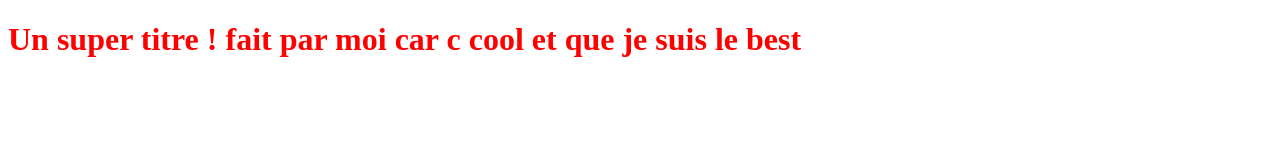
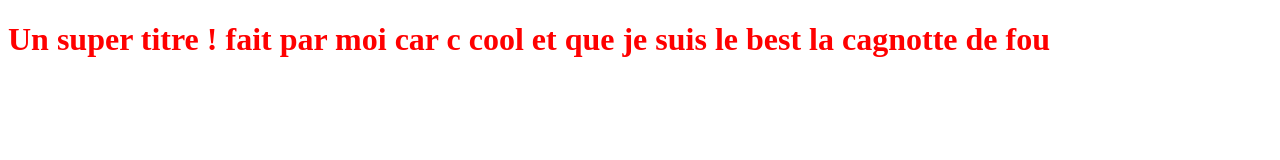
Before and after one commit to azgardaa/Projet-1, a plain HTML site: page index.html in a window 1280 px wide. Drawn offline with Linux system fonts and the light colour scheme.

Commit message:
j'ai capté

```diff
--- a/index.html
+++ b/index.html
@@ -5,6 +5,6 @@
    <link rel="stylesheet" type="text/css" href="style.css">
 </head>
 <body>
-   <h1>Un super titre ! fait par moi car c cool et que je suis le best </h1>
+   <h1>Un super titre ! fait par moi car c cool et que je suis le best la cagnotte de fou </h1>
 </body>
 </html>
```
